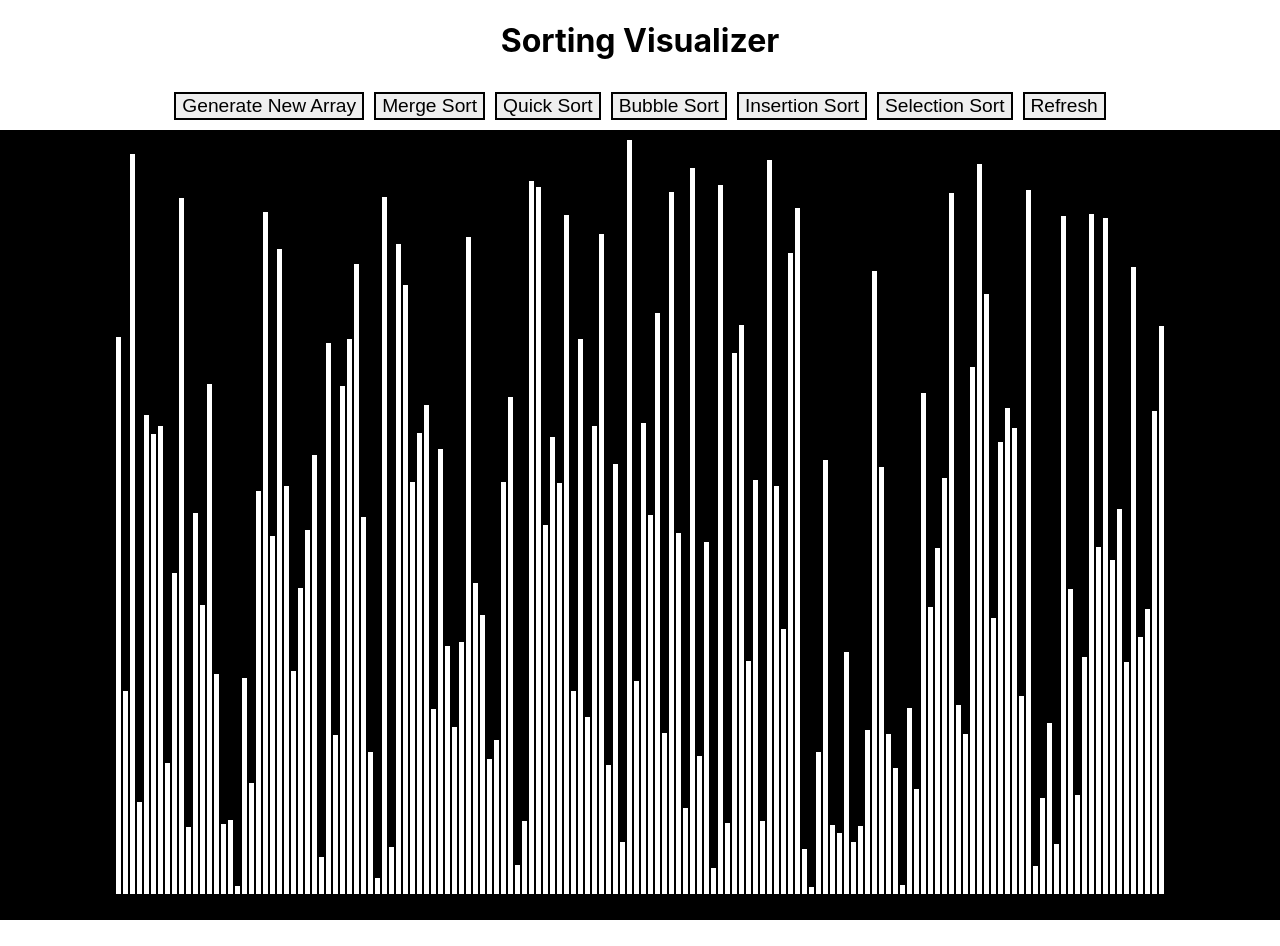
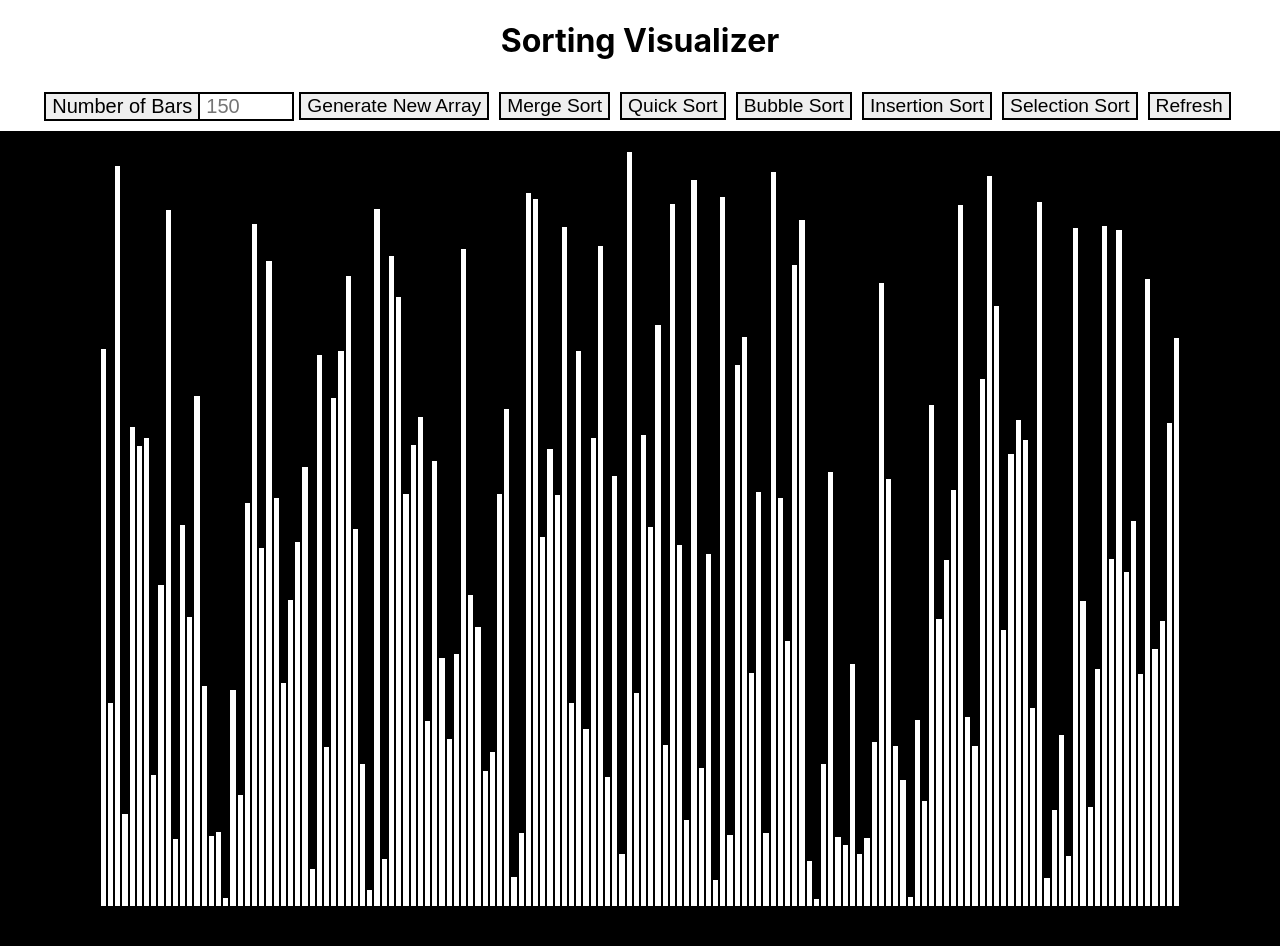
Before and after one commit to marootushar/SortingVisualizer, a React (Create React App) app: page / in a window 1280 px wide. Before the commit the page ends 920 px from the top, so only its background shows below. Built offline with nearby package versions, Linux system fonts and the light colour scheme.

Commit message:
Addd New Features

```diff
--- a/src/components/SortingVisualizer.css
+++ b/src/components/SortingVisualizer.css
@@ -1,31 +1,61 @@
-.arrayContainer{
-  /* position:absolute; */
+.arrayContainer {
   display: flex;
   margin: 0 auto;
   background-color: #000;
   padding: 10px;
+  padding-top: 20px;
+  padding-bottom: 10px;
+  padding-left: 100px;
+  padding-right: 100px;
   justify-content: center;
-  height: 770px;
+  height: 785px;
 }
 
-.arrayBar{
-  width: 5px;
+.arrayBar {
+  width: 100px;
   background-color: #fff;
-  display:inline-block;
+  display: inline-block;
   margin: 0px 1px;
-  padding: 0;
   align-self: baseline;
+  flex-wrap: nowrap;
 }
 
-.buttonsContainer{
+.buttonsContainer {
   display: flex;
   justify-content: center;
   padding: 10px 0;
 }
 
-.buttonsContainer button{
+.buttonsContainer button {
   font-size: larger;
   margin: 0 5px;
   align-self: center;
   border: 2px solid black;
 }
+
+.buttonsContainer p {
+  padding: 1px 6px;
+  margin: 0;
+  font-size: 20px;
+  font-family: Arial;
+  border-top: 2px solid black;
+  border-bottom: 2px solid black;
+  border-left: 2px solid black;
+  background-color: #efefef;
+}
+
+.buttonsContainer input {
+  border: 2px solid black;
+  padding: 1px 6px;
+  margin: 0;
+  font-size: 20px;
+  font-family: Arial;
+  width: 80px;
+}
+
+#maintainHeight {
+  height: 755px;
+  width: 0;
+  display: inline-block;
+  align-self: baseline;
+}
--- a/src/components/SortingVisualizer.js
+++ b/src/components/SortingVisualizer.js
@@ -6,10 +6,10 @@ import { bubbleSortAnimations } from '../SortingAlgorithms/BubbleSort';
 import { selectionSortAnimations } from '../SortingAlgorithms/SelectionSort';
 import { insertionSortAnimations } from '../SortingAlgorithms/InsertionSort';
 
-const ARR_SIZE = 150;
+let ARR_SIZE = 150;
 const COL1 = 'red';
 const COL2 = '#fff';
-const ANIMATION_SPEED = 5;
+let ANIMATION_SPEED = 5;
 
 const SortingVisualizer = () => {
   const [array, setArray] = useState([]);
@@ -20,6 +20,33 @@ const SortingVisualizer = () => {
   }, []);
 
   const resetArray = () => {
+    if (ARR_SIZE < 5) {
+      ARR_SIZE = 5;
+      document.getElementById('size').value = '5';
+    }
+    if (ARR_SIZE > 200) {
+      ARR_SIZE = 200;
+      document.getElementById('size').value = '200';
+    }
+    if(ARR_SIZE>75){ANIMATION_SPEED=5}
+    else if (ARR_SIZE <= 75) {
+      ANIMATION_SPEED = 10;
+    }
+    else if (ARR_SIZE <= 40) {
+      ANIMATION_SPEED = 15;
+    }
+    else if (ARR_SIZE <= 20) {
+      ANIMATION_SPEED = 50;
+    }
+    else if (ARR_SIZE <= 15) {
+      ANIMATION_SPEED = 80;
+    }
+    else if (ARR_SIZE <= 10) {
+      ANIMATION_SPEED = 150;
+    }
+    else if (ARR_SIZE <= 6) {
+      ANIMATION_SPEED = 300;
+    }
     const arr = [];
     for (var i = 0; i < ARR_SIZE; i++) {
       var x = Math.floor(Math.random() * 750 + 5);
@@ -137,6 +164,17 @@ const SortingVisualizer = () => {
   return (
     <>
       <div className='buttonsContainer'>
+        <p>Number of Bars</p>
+        <input
+          type='number'
+          placeholder='150'
+          min='5'
+          max='200'
+          onChange={() => {
+            ARR_SIZE = document.getElementById('size').value;
+          }}
+          id='size'
+        ></input>
         <button
           onClick={() => {
             if (!disable) resetArray();
@@ -213,6 +251,7 @@ const SortingVisualizer = () => {
             style={{ height: `${value}px` }}
           ></div>
         ))}
+        <div id='maintainHeight'></div>
       </div>
     </>
   );
```
